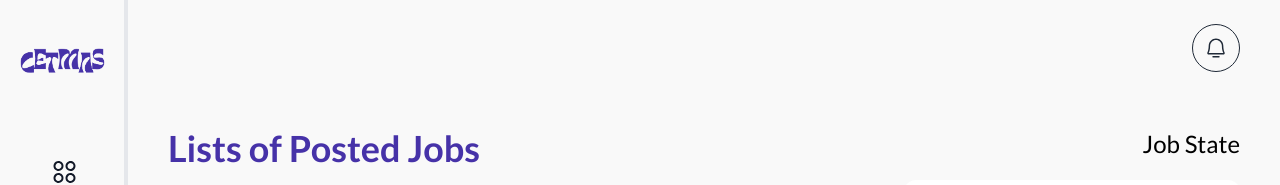
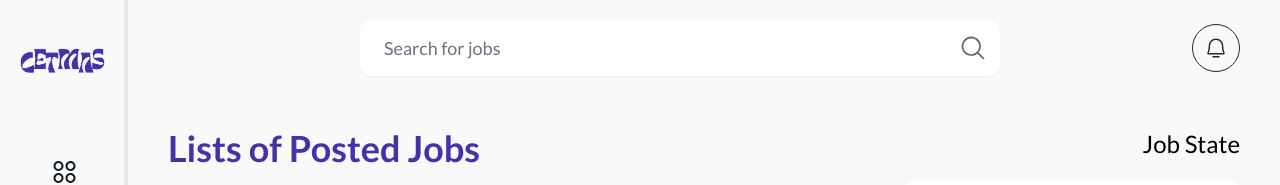
Before and after one commit to springboot20/CETMAS-LANDING-PAGE, a React (Vite) app: page /client/jobs in a window 1280 px wide. Shown: the top 185 px of the page. Built offline with nearby package versions, Linux system fonts and the light colour scheme; a web font is replaced by a local one.

Commit message:
seacrh bar added

```diff
--- a/src/layout/client/ClientLayout.tsx
+++ b/src/layout/client/ClientLayout.tsx
@@ -98,20 +98,14 @@ export const ClientLayout: React.FC = () => {
     },
   ];
 
+  console.log(pathname.includes("/jobs"));
   return (
     <Disclosure as="div">
       <>
-        <Notification
-          open={openNotification}
-          setOpenNotification={setOpenNotification}
-        />
+        <Notification open={openNotification} setOpenNotification={setOpenNotification} />
         <div className="relative z-10 w-full flex lg:justify-between items-stretch h-screen flex-shrink-0">
           {/* Navigation starts */}
-          <DashBoardNavigation
-            open={open}
-            close={handleClose}
-            routes={routes}
-          />
+          <DashBoardNavigation open={open} close={handleClose} routes={routes} />
           {/* Navigation starts */}
 
           {/* Main section starts */}
@@ -142,14 +136,13 @@ export const ClientLayout: React.FC = () => {
                     </div>
                   </div>
 
-                  {pathname.includes("/jobs") ||
-                    (pathname.includes("/applicants") && (
-                      <div className="hidden lg:flex items-center space-x-3">
-                        <div className="hidden lg:block">
-                          <SearchField ref={searchInputRef} />
-                        </div>
+                  {pathname.includes("/jobs") || pathname.includes("/applicants") ? (
+                    <div className="hidden lg:flex items-center space-x-3">
+                      <div className="hidden lg:block">
+                        <SearchField ref={searchInputRef} />
                       </div>
-                    ))}
+                    </div>
+                  ) : null}
 
                   <div className="flex items-center space-x-4 sm:space-x-8">
                     <button
@@ -166,10 +159,7 @@ export const ClientLayout: React.FC = () => {
                         className="inline-flex items-center justify-center rounded-md text-gray-900"
                       >
                         <span className="sr-only">Open Menu</span>
-                        <Bars3Icon
-                          className="block h-8 w-8 sm:h-10 sm:w-10"
-                          aria-hidden="true"
-                        />
+                        <Bars3Icon className="block h-8 w-8 sm:h-10 sm:w-10" aria-hidden="true" />
                       </button>
                     </div>
                   </div>
```
